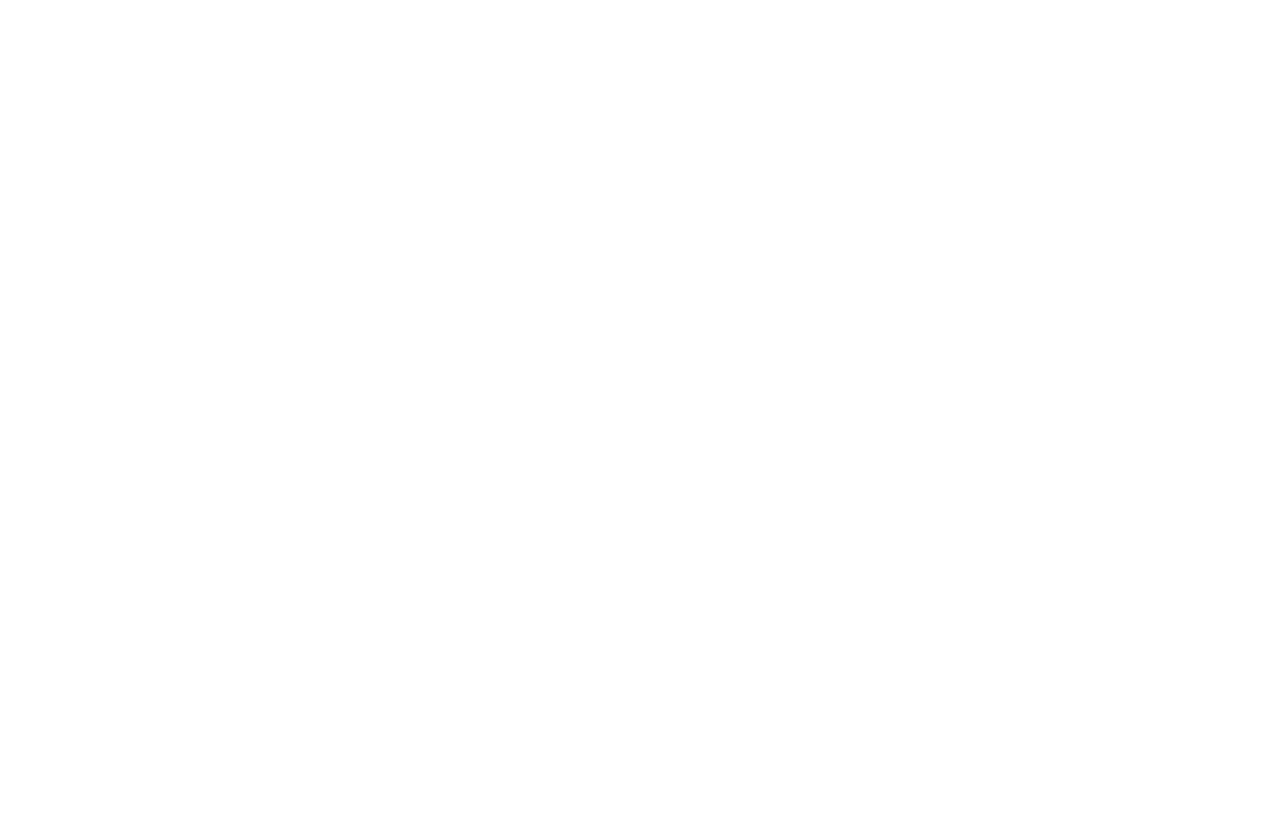
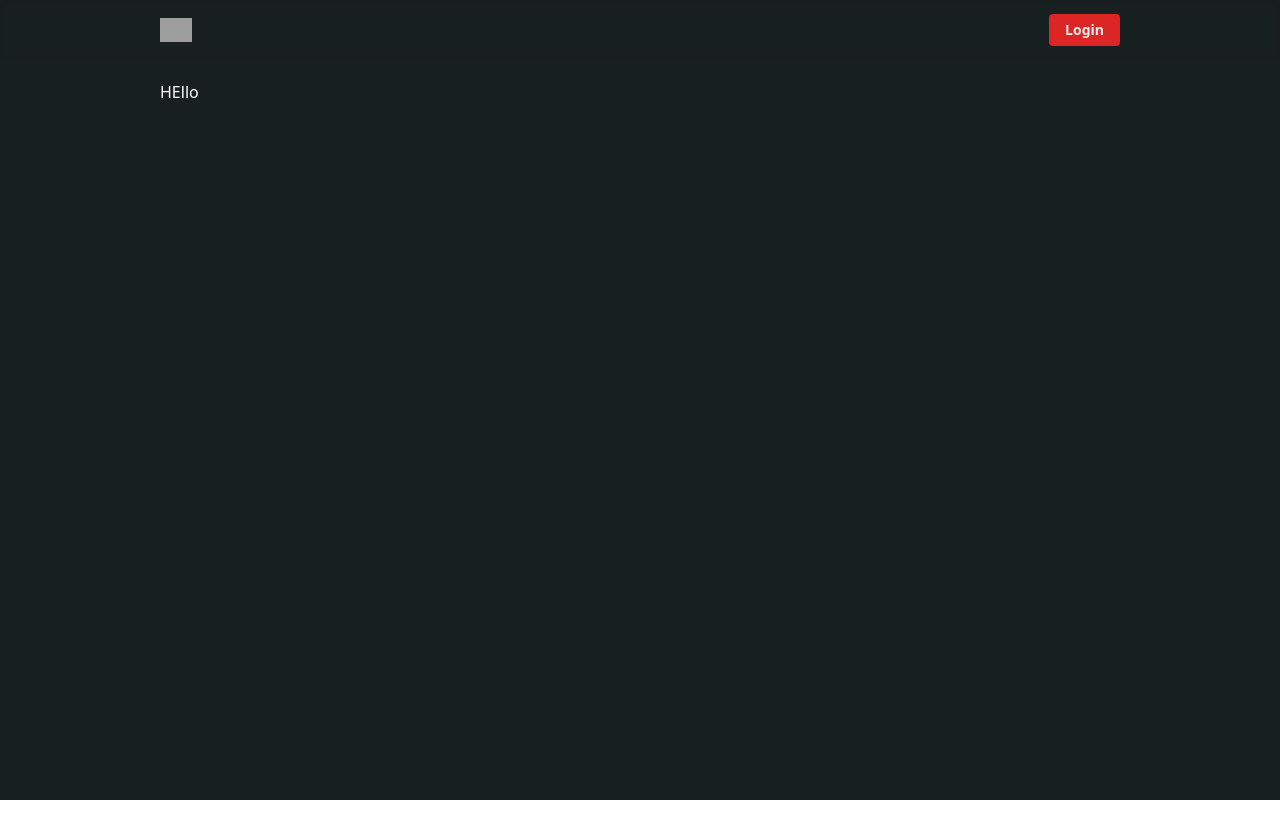
Before and after one commit to ganzawajendra/movie-react, a React (Vite) app: page /film/detail/1 in a window 1280 px wide. Before the commit this address had no page. Shown: the top 838 px of the page. Before the commit the page ends 800 px from the top, so only its background shows below. Built offline with nearby package versions, Linux system fonts and the light colour scheme; grey boxes are pictures that could not be loaded.

Commit message:
add: menambahkan halaman detail film

```diff
--- a/src/components/fragments/Card/MovieCard.jsx
+++ b/src/components/fragments/Card/MovieCard.jsx
@@ -1,10 +1,12 @@
 import React from "react";
+import { Link } from "react-router";
 
-const MovieCard = ({src, title, style = ""}) => {
+const MovieCard = ({src, title, style = "", filmId}) => {
   const baseImg = import.meta.env.VITE_MOVIE_BASE_IMG_URL;
 
   return (
     <>
+    <Link to={`/film/detail/${filmId}`}>
       <div className={`w-40 flex-shrink-0 ${style} overflow-hidden relative group`}>
           <img
           src={`${baseImg}/${src}`}
@@ -16,6 +18,7 @@ const MovieCard = ({src, title, style = ""}) => {
           </div>
           <div className="absolute top-0 left-0 w-full h-full bg-black/0 group-hover:bg-black/40 transition-all duration-300"></div>
         </div>
+    </Link>
     </>
   );
 };
--- a/src/components/fragments/Footer/index.jsx
+++ b/src/components/fragments/Footer/index.jsx
@@ -6,7 +6,7 @@ const Footer = ({sticky = false}) => {
       <footer className="bg-manual-dark text-white text-center px-40 py-10">
         <div className="grid grid-cols-3 gap-10">
           <div className="flex flex-col items-center justify-center">
-            <img src="./img/logoMerah.png" alt="Logo Moflix" className="w-30" />
+            <img src="/img/logoMerah.png" alt="Logo Moflix" className="w-30" />
             <p className="mt-2 font-montserrat-light tracking-wide">
               Jl. Lorem, ipsum., Lorem
             </p>
--- a/src/components/fragments/Navbar/index.jsx
+++ b/src/components/fragments/Navbar/index.jsx
@@ -10,7 +10,7 @@ const Navbar = () => {
   const locationURL = useLocation().pathname;
 
   const currentPath = (q) => {
-    if (locationURL === q ){
+    if (locationURL.startsWith(q)){
       return "font-lato-bold text-white"
     }
   }
@@ -39,7 +39,7 @@ const Navbar = () => {
         <nav className="fixed w-full backdrop-blur-[2px] top-0 text-white h-15 px-40 flex justify-between items-center z-100 bg-gradient-to-b from-black/70">
           <div className="flex items-center gap-10">
             <Link to="/">
-              <img src="./img/logoFull.png" alt="Moflix" className="w-25" />
+              <img src="/img/logoFull.png" alt="Moflix" className="w-25" />
             </Link>
             <ul className="flex items-center gap-5">
               {url.map((item, index) => (
--- a/src/main.jsx
+++ b/src/main.jsx
@@ -8,6 +8,7 @@ import RegisterPage from './pages/auth/register/RegisterPage';
 import HomePage from './pages/home/HomePage';
 import AcaraTvPage from './pages/acaraTv/AcaraTvPage';
 import FilmPage from './pages/film/FilmPage';
+import DetailFilm from './pages/detail/film/DetailFilm';
 
 createRoot(document.getElementById('root')).render(
   <Router>
@@ -19,6 +20,7 @@ createRoot(document.getElementById('root')).render(
       <Route path="/beranda" element={<HomePage />} />
       <Route path='/acara-tv' element={<AcaraTvPage />} />
       <Route path='/film' element={<FilmPage />} />
+      <Route path='/film/detail/:filmId' element={<DetailFilm />} />
     </Routes>
   </StrictMode>
   </Router>
--- /dev/null
+++ b/src/pages/detail/film/DetailFilm.jsx
@@ -0,0 +1,23 @@
+import React from 'react'
+import { useParams } from 'react-router'
+import Navbar from '../../../components/fragments/Navbar'
+import Footer from '../../../components/fragments/Footer'
+
+const DetailFilm = () => {
+    const { filmId } = useParams()
+
+    console.log(filmId)
+  return (
+    <>
+    <div className='relative z-10'>
+    <Navbar />
+        <div className='px-40 min-h-screen bg-manual-dark py-20 flex flex-col gap-20'>
+        <h1 className='text-white'> HEllo</h1>
+        </div>
+    </div>
+    <Footer sticky />
+    </>
+  )
+}
+
+export default DetailFilm
--- a/src/pages/film/FilmPage.jsx
+++ b/src/pages/film/FilmPage.jsx
@@ -63,6 +63,7 @@ const FilmPage = () => {
                 src={movie.poster_path}
                 title={movie.title}
                 style="col-span-1 w-full"
+                filmId={movie.id}
               />
             ))}
           </SectionCard>
@@ -74,6 +75,7 @@ const FilmPage = () => {
                 src={movie.poster_path}
                 title={movie.title}
                 style="col-span-1 w-full"
+                filmId={movie.id}
               />
             ))}
           </SectionCard>
@@ -85,6 +87,7 @@ const FilmPage = () => {
                 src={movie.poster_path}
                 title={movie.title}
                 style="col-span-1 w-full"
+                filmId={movie.id}
               />
             ))}
           </SectionCard>
@@ -96,6 +99,7 @@ const FilmPage = () => {
                 src={movie.poster_path}
                 title={movie.title}
                 style="col-span-1 w-full"
+                filmId={movie.id}
               />
             ))}
           </SectionCard>
```
